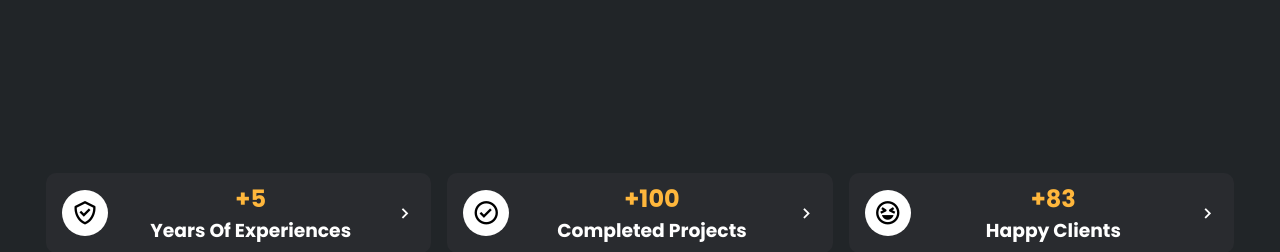
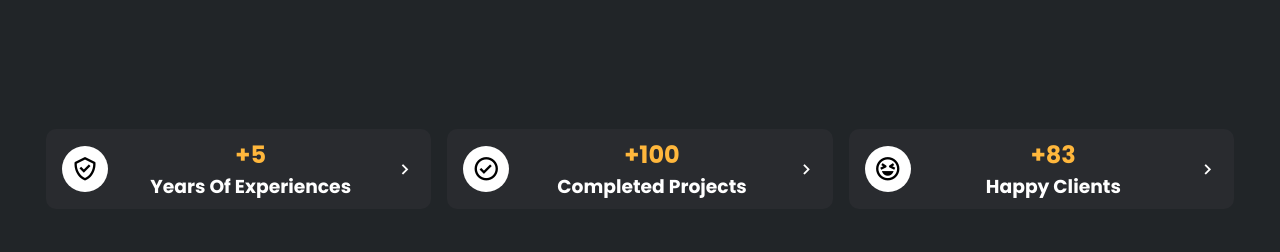
Before and after one commit to N6w9f/AsmrProg-Responsive-Portfolio-Website-, a plain HTML site: page index.html in a window 1280 px wide. Shown: the part 689-941 px from the top of the page. Drawn offline with nearby package versions, Linux system fonts and the light colour scheme; a script that the page names is missing.

Commit message:
Update style.css

```diff
--- a/css/style.css
+++ b/css/style.css
@@ -128,7 +128,7 @@ main img {
   display: flex;
   flex-wrap: wrap;
   gap: 16px;
-  margin: 62px 46px 0;
+  margin: 18px 46px 0;
 }
 .info .card {
   display: flex;
```
